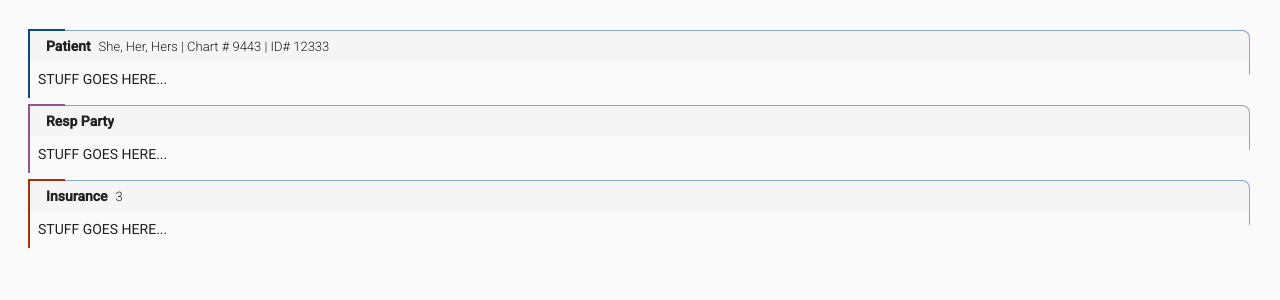
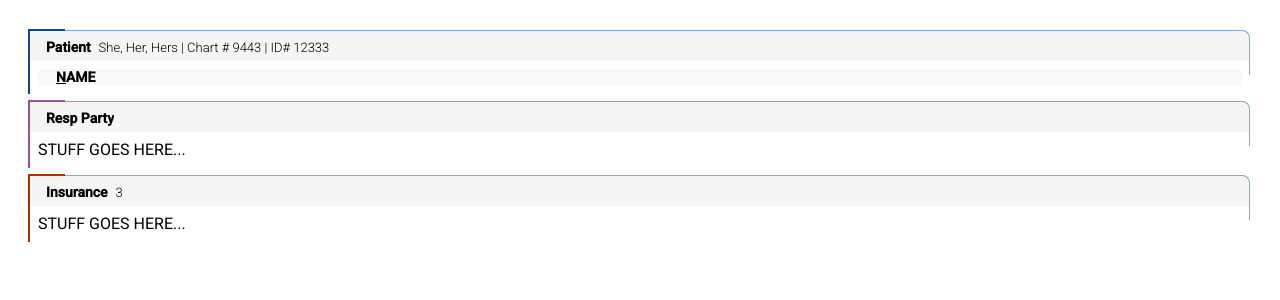
Before and after one commit to btmorty/amds-card, an Angular app: page / in a window 1280 px wide. Shown: the top 300 px of the page. Built offline with nearby package versions, Linux system fonts and the light colour scheme; some icons are missing.

Commit message:
remove default angular theme

```diff
--- a/src/app/app.component.html
+++ b/src/app/app.component.html
@@ -6,7 +6,13 @@
       <amds-card-button color="#2A5F91" icon="amds-icon-ellipsis-horizontal" tooltipText="More"></amds-card-button>
     </amds-card-actions>
   </amds-card-header>
-  <amds-card-content>STUFF GOES HERE...</amds-card-content>
+  <amds-card-content>
+    <div style="background-color: #F9F9F9; display: flex; align-items: center; padding: 2px;">
+      <span class="amds-icon amds-icon-angle-down"></span>
+      <span class="amds-svg amds-menu-icon amds-card-icon amds-svg-patient-card" style="margin-left: 8px;"></span>
+      <span style="margin-left: 8px; font-weight: 600; font-size: 14px; line-height: 12px;"><u>N</u>AME</span>
+    </div>
+  </amds-card-content>
 </amds-card>
 
 <amds-card color="#915788">
--- a/src/theme.scss
+++ b/src/theme.scss
@@ -6,7 +6,7 @@
 // Include the common styles for Angular Material. We include this here so that you only
 // have to load a single css file for Angular Material in your app.
 // Be sure that you only ever include this mixin once!
-@include mat.core();
+//@include mat.core();
 
 // Define the palettes for your theme using the Material Design palettes available in palette.scss
 // (imported above). For each palette, you can optionally specify a default, lighter, and darker
@@ -30,4 +30,4 @@ $theme: mat.define-light-theme((
 // Include theme styles for core and each component used in your app.
 // Alternatively, you can import and @include the theme mixins for each component
 // that you are using.
-@include mat.all-component-themes($theme);
+//@include mat.all-component-themes($theme);
```
